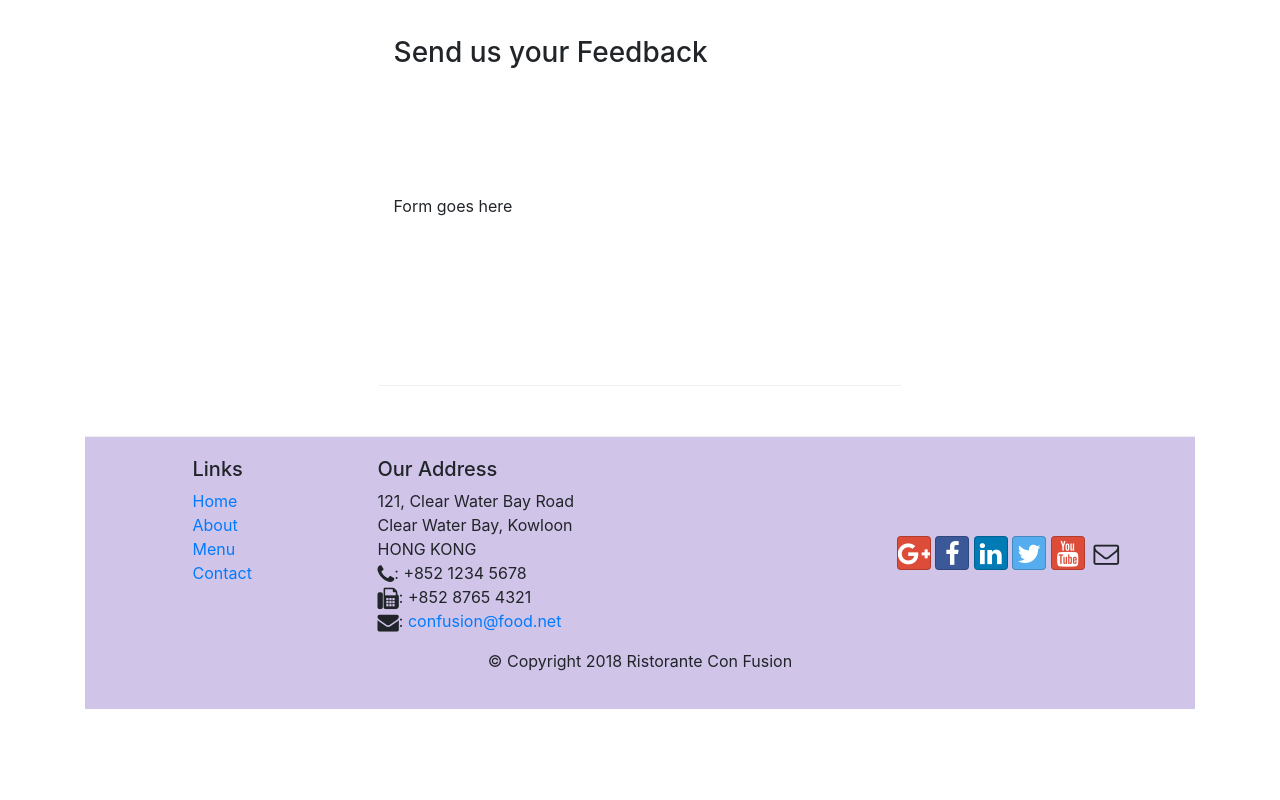
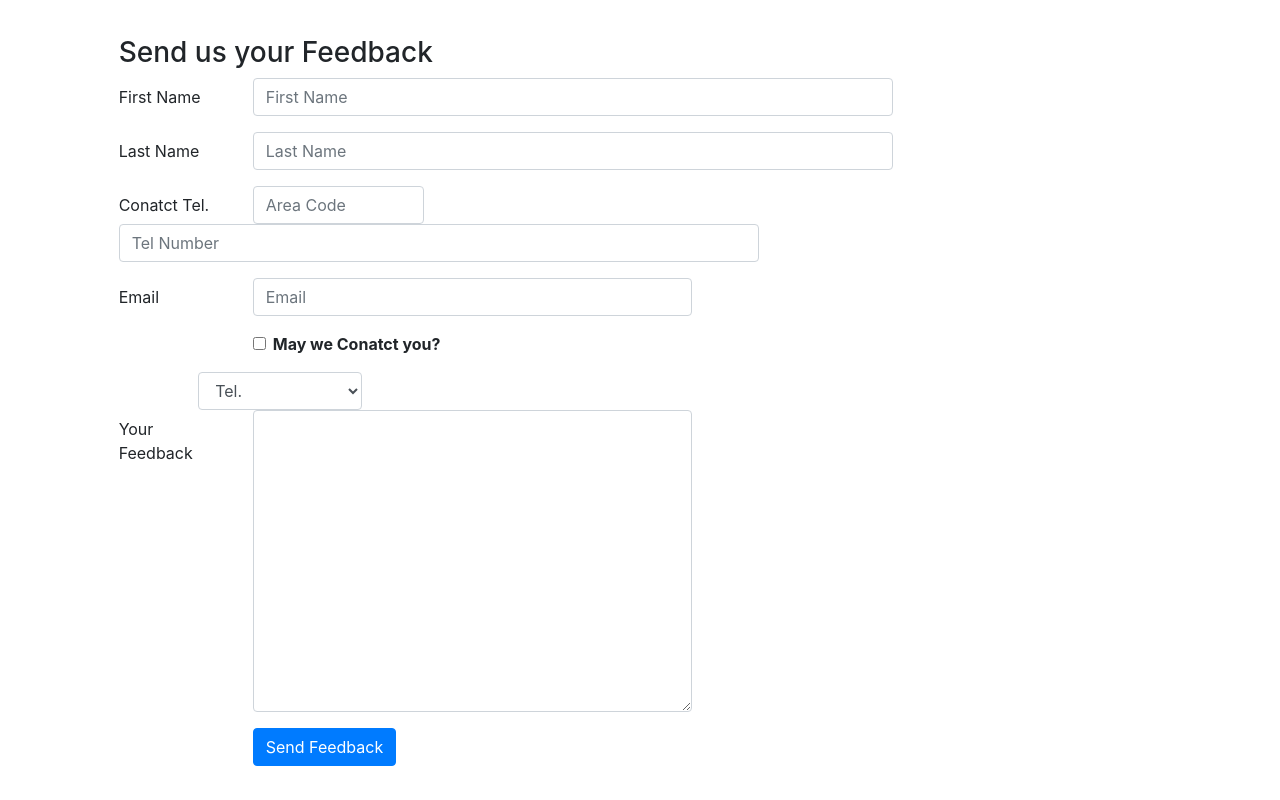
Before and after one commit to krishnadevz/bootstrap4, a website: page contactus.html in a window 1280 px wide. Shown: the part 800-1600 px from the top of the page. Before the commit the page ends 1509 px from the top, so only its background shows below. Drawn offline with nearby package versions, Linux system fonts and the light colour scheme.

Commit message:
forms created

```diff
--- a/contactus.html
+++ b/contactus.html
@@ -93,14 +93,80 @@
            <div class="col-12">
               <h3>Send us your Feedback</h3>
            </div>
+
+
 <div class="col-12 col-md-9">
-                Form goes here
+
+<form>
+    <div class="form-group row">
+        <label for="firstname" class="col-md-2 col-form-label"
+        >First Name</label>
+        <div class="col-md-10">
+            <input type="text" class="form-control" id="firstname"name="firstname" placeholder="First Name">
         </div>
-             <div class="col-12 col-md">
+
+    </div>
+
+    <div class="form-group row">
+        <label for="firstname" class="col-md-2 col-form-label"
+        >Last Name</label>
+        <div class="col-md-10">
+            <input type="text" class="form-control" id="lastname"name="lastname" placeholder="Last Name">
+        </div>
+    </div>
+    <div class="form-group row">
+
+       <label for="telnum" class="col-12 col-md-2 col-form-label"
+       >Conatct Tel.</label>
+       <div class="col-5 col-md-3">
+           <input type="tel" class="form-control" id="areacode"name="areacode" placeholder="Area Code               ">
+       </div>
+       <div class="col-md-10">
+        <input type="tel" class="form-control" id="telnum"name="telnum" placeholder="Tel Number">
+    </div>
+   </div>
+   <div class="form-group row">
+       <label for="emailid" class="col-md-2 col-form-label"
+       >Email</label>
+       <div class="col-7 col-md-7">
+           <input type="email" class="form-control" id="emailid"name="emailid" placeholder="Email">
+       </div>
+      </div>
+      <div class="form-group row">
+          <div class="col-md-6 offset-md-2">
+              <div class="form-check">
+                  <input type="checkbox" class="form-check-input" name="approve" value="">
+                  <label class="form-check-label" for="approve">
+                      <strong>May we Conatct you?</strong>
+                  </label>
+              </div>
+          </div>
+      </div>
+      <div class="col-md-3 offset-md-1">
+          <select class="form-control">
+              <option>Tel.</option>
+              <option>Email</option>
+
+          </select>
+      </div>
+      <div class="form-group row">
+        <label for="Feedback" class="col-md-2 col-form-label"
+        >Your Feedback</label>
+        <div class="col-7 col-md-7">
+            <textarea  class="form-control" id="feedback"name="feedback" rows="12"></textarea>
+        </div>
+       </div>
+       <div class="form-group row">
+<div class="offset-md-2 col-md-10">
+    <button type="submit" class="btn btn-primary">Send Feedback</button>
+</div>
+       </div>
+</form>
+</div>
+</div>
 </div>
 </div>
 
-    </div>
 
 <footer class="footer">
     <div class="container">
@@ -108,20 +174,20 @@
         <div class="col-4 offset-1 col-sm-2">
           <h5>Links</h5>
           <ul class="list-unstyled">
-                        <li><a href="#">Home</a></li>
-                        <li><a href="#">About</a></li>
+            <li><a href="./index.html">Home</a></li>
+            <li><a href="./aboutus.html">About</a></li>
             <li><a href="#">Menu</a></li>
-                        <li><a href="#">Contact</a></li>
+            <li><a href="./contactus.html">Contact</a></li>
           </ul>
         </div>
         <div class="col-7 col-sm-5">
           <h5>Our Address</h5>
           <address>
-		              121, Clear Water Bay Road<br>
-		              Clear Water Bay, Kowloon<br>
-		              HONG KONG<br>
-                      <i class="fa fa-phone fa-lg"></i>: +852 1234 5678<br>
-                      <i class="fa fa-fax fa-lg"></i>: +852 8765 4321<br>
+            121, Clear Water Bay Road<br />
+            Clear Water Bay, Kowloon<br />
+            HONG KONG<br />
+            <i class="fa fa-phone fa-lg"></i>: +852 1234 5678<br />
+            <i class="fa fa-fax fa-lg"></i>: +852 8765 4321<br />
             <i class="fa fa-envelope fa-lg"></i>:
             <a href="mailto:confusion@food.net">confusion@food.net</a>
           </address>
@@ -149,5 +215,4 @@
   <script src="node_modules/popper.js/dist/umd/popper.min.js"></script>
   <script src="node_modules/bootstrap/dist/js/bootstrap.min.js"></script>
 </body>
-
 </html>
```
Lines whose indentation alone changed are shown as unchanged.
